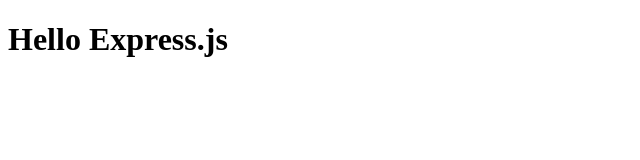
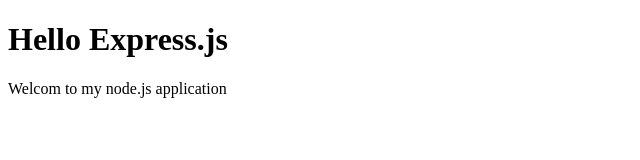
Before and after one commit to ssbdel97/web-server, a website: page public/index.html in a window 1280 px wide. Shown: the whole page, without its empty margins (0-640 px from the left). Drawn offline with Linux system fonts and the light colour scheme.

Commit message:
Insert a new para

```diff
--- a/public/index.html
+++ b/public/index.html
@@ -6,5 +6,6 @@
 	</head>
 	<body>
 		<h1>Hello Express.js</h1>
+		<p>Welcom to my node.js application</p>
 	</body>
 </html>
```
